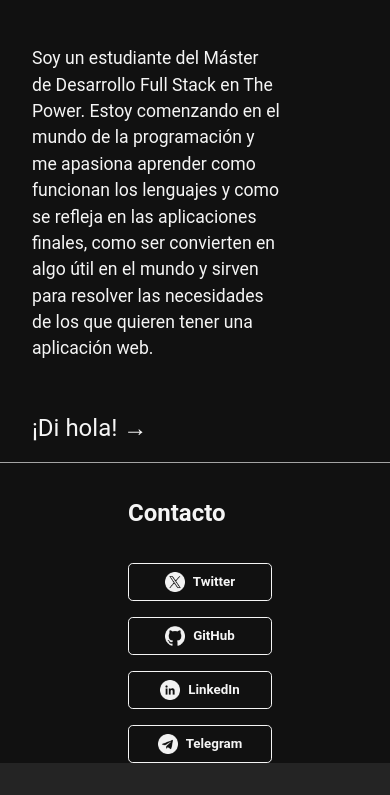
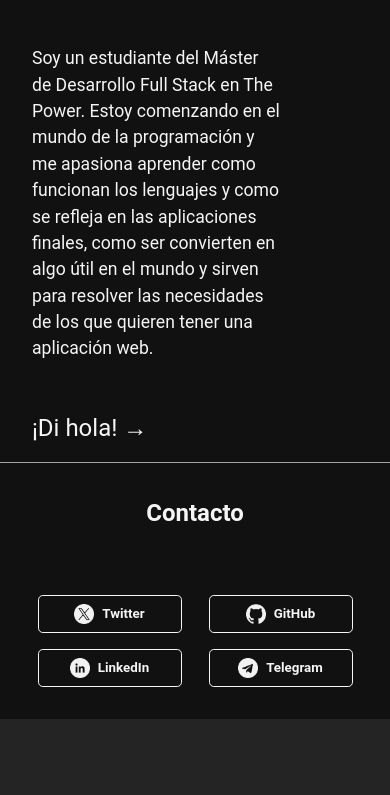
Before and after one commit to Pedro95DH/Portfolio, a website built with Vite: page my-portfolio/index.html in a window 390 px wide. Shown: the part 510-1305 px from the top of the page. After the commit the page ends 1229 px from the top, so only its background shows below. Built offline with nearby package versions, Linux system fonts and the light colour scheme.

Commit message:
some comiits
.

```diff
--- a/my-portfolio/components/Footer/Footer.css
+++ b/my-portfolio/components/Footer/Footer.css
@@ -3,22 +3,24 @@ footer {
   justify-content: space-between;
   align-items: center;
   padding: 0 8rem;
-
   gap: 4rem;
   flex-wrap: wrap;
-  margin: 2rem 0;
+  margin: 2rem 0 0 0;
 }
 
 @media (max-width: 800px) {
   footer {
-    text-align: center;
-    padding: 0 2 rem;
+    justify-content: space-around;
+    padding: 0 2rem;
     gap: 2rem;
   }
 }
 
 footer > div {
   display: flex;
+  justify-content: space-around;
+  align-items: center;
   gap: 1rem;
   flex-wrap: wrap;
+  padding: 2rem 0;
 }
--- a/my-portfolio/components/Navbar/Navbar.css
+++ b/my-portfolio/components/Navbar/Navbar.css
@@ -5,6 +5,12 @@ nav {
   align-items: center;
   padding: 0 8rem;
   flex-wrap: wrap;
+}
+
+nav > ul {
+  display: flex;
+  flex-wrap: wrap;
+  gap: 3rem;
 }
 
 @media (max-width: 800px) {
@@ -29,12 +35,6 @@ nav {
   }
 }
 
-nav > ul {
-  display: flex;
-  flex-wrap: wrap;
-  gap: 3rem;
-}
-
 nav button {
   background: none;
   border: none;
--- a/my-portfolio/components/Technologies/technologies.js
+++ b/my-portfolio/components/Technologies/technologies.js
@@ -1,4 +1,6 @@
 import "./technologies.css";
+
+//Modifique como se mostraban las tecnologias en las projectscards, ahora en vez de salir el texto aparece la imagen representativa de cada tecnologia.
 
 export const techies = (project) => {
   const p = document.createElement("p");
--- a/my-portfolio/pages/Recomendations.js
+++ b/my-portfolio/pages/Recomendations.js
@@ -3,6 +3,8 @@ import { cleanPage } from "../utils/cleanPage";
 import { Divider } from "../components/Divider/Divider";
 import { recomendation } from "../components/Recomendations/recomend";
 import { recomendations } from "../data/recomendations";
+
+//Genero la sección de recomendaciones y controlo si algún icono es en blanco y negro teniendo un atributo con el campo blackwhite asociado del array de objetos que contiene los datos de recomendations.js para crear esta seccion, asi con el cambio del tema de página solo se cambian estos iconos indicados.
 
 export const Recomendations = () => {
   const main = document.querySelector("main");
```
